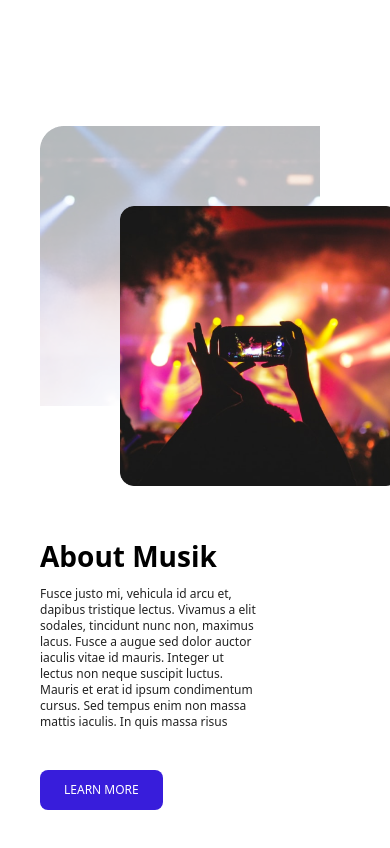
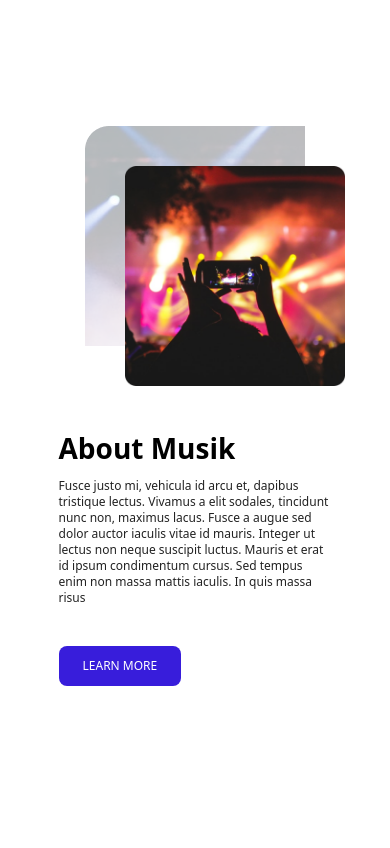
Before and after one commit to Jai-singh-2000/musik, a React (Vite) app: page / in a window 390 px wide. Shown: the part 2380-3228 px from the top of the page. Built offline with nearby package versions, Linux system fonts and the light colour scheme.

Commit message:
fix: about overflow

```diff
--- a/src/components/About/About.jsx
+++ b/src/components/About/About.jsx
@@ -4,14 +4,14 @@ import aboutBackImage from "../../assets/images/aboutBack.png"
 
 const About = () => {
     return (
-        <div className='my-40 px-10 sm:px-0 container flex flex-col lg:flex-row items-start lg:items-center lg:justify-around xl:justify-evenly '>
+        <div className='my-40  container flex flex-col lg:flex-row items-center lg:items-center lg:justify-around xl:justify-evenly '>
 
 
-            <div className='bg-no-repeat size-[280px] sm:size-[340px] md:size-[380px] lg:size-[440px] xl:size-[480px]' style={{ backgroundImage: `url(${aboutBackImage})` }}>
-                <img src={aboutImage} className='relative left-20 top-20  size-[280px] sm:size-[340px] md:size-[380px] lg:size-[440px] xl:size-[480px]' />
+            <div className='bg-no-repeat size-[220px] sm:size-[300px] md:size-[340px] lg:size-[390px] xl:size-[480px]' style={{ backgroundImage: `url(${aboutBackImage})` }}>
+                <img src={aboutImage} className='relative left-10 sm:left-20 top-10 sm:top-20  size-[220px] sm:size-[300px] md:size-[340px] lg:size-[390px] xl:size-[480px]' />
             </div>
 
-            <div className='mt-32 w-[70%] lg:mt-0 flex-[0.48] flex flex-col justify-center items-start gap-10 sm:gap-12 md:gap-14 lg:gap-16'>
+            <div className='mt-20 sm:mt-32 w-[70%] lg:mt-0 flex-[0.48] flex flex-col justify-center items-start gap-10 sm:gap-12 md:gap-14 lg:gap-16'>
 
                 <div className='space-y-2 lg:space-y-4 '>
                     <div className='text-[28px] lg:text-[30px] xl:text-[34px] font-bold leading-[44.2px]'>About Musik</div>
```
